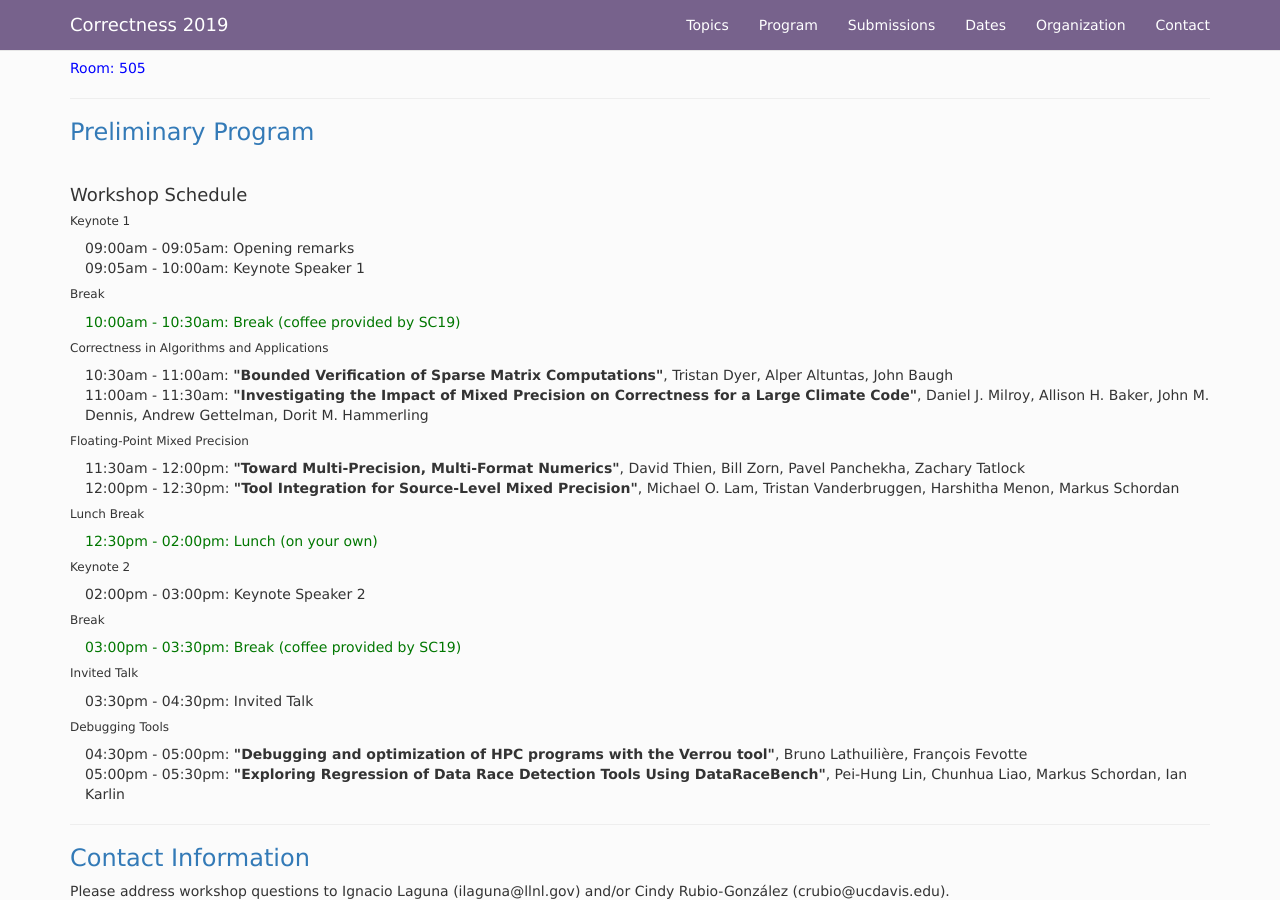
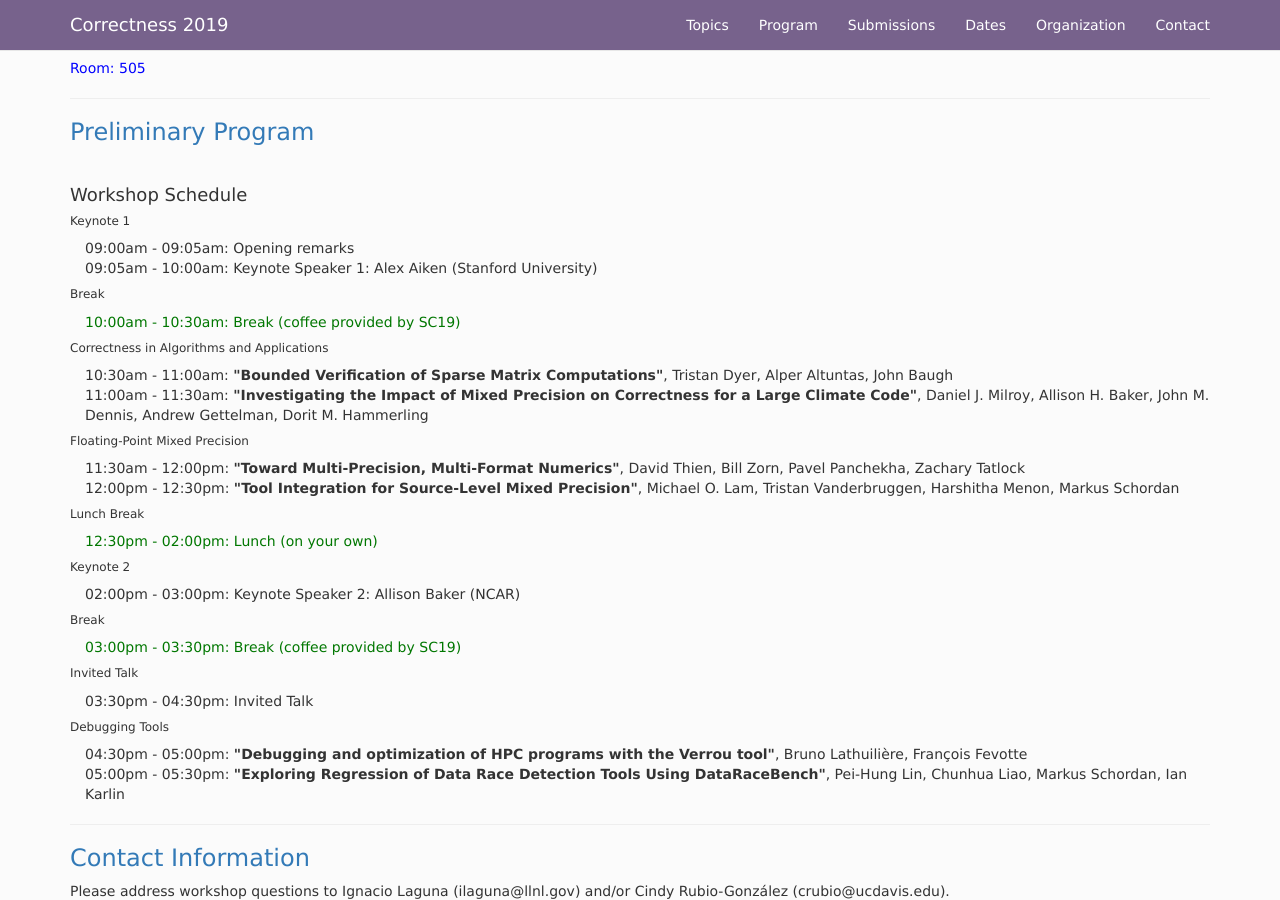
Before and after one commit to correctness-workshop/2019, a Jekyll site: the page built from index.md, in a window 1280 px wide and 900 px high, scrolled down 2594 px. Built offline with Jekyll 4.4.1, drawn with Linux system fonts in a browser that asks for light colours; nearby versions of some CDN libraries; the list of posts is cut into pages by our own code.

Commit message:
Added speakers

```diff
--- a/index.md
+++ b/index.md
@@ -140,7 +140,7 @@ The Colorado Convention Center <br />
 ###### Keynote 1
 <table>
 <tr><td width="15">  </td> <td>09:00am - 09:05am:  Opening remarks    </td> </tr>
-<tr><td width="15">  </td> <td>09:05am - 10:00am:  Keynote Speaker 1 </td> </tr>
+<tr><td width="15">  </td> <td>09:05am - 10:00am:  Keynote Speaker 1:  Alex Aiken (Stanford University) </td> </tr>
 </table>
 
 ###### Break
@@ -168,7 +168,7 @@ The Colorado Convention Center <br />
 
 ###### Keynote 2
 <table>
-<tr><td width="15">  </td> <td>02:00pm - 03:00pm:  Keynote Speaker 2  </td> </tr>
+<tr><td width="15">  </td> <td>02:00pm - 03:00pm:  Keynote Speaker 2:  Allison Baker (NCAR) </td> </tr>
 </table>
 
 ###### Break
```
